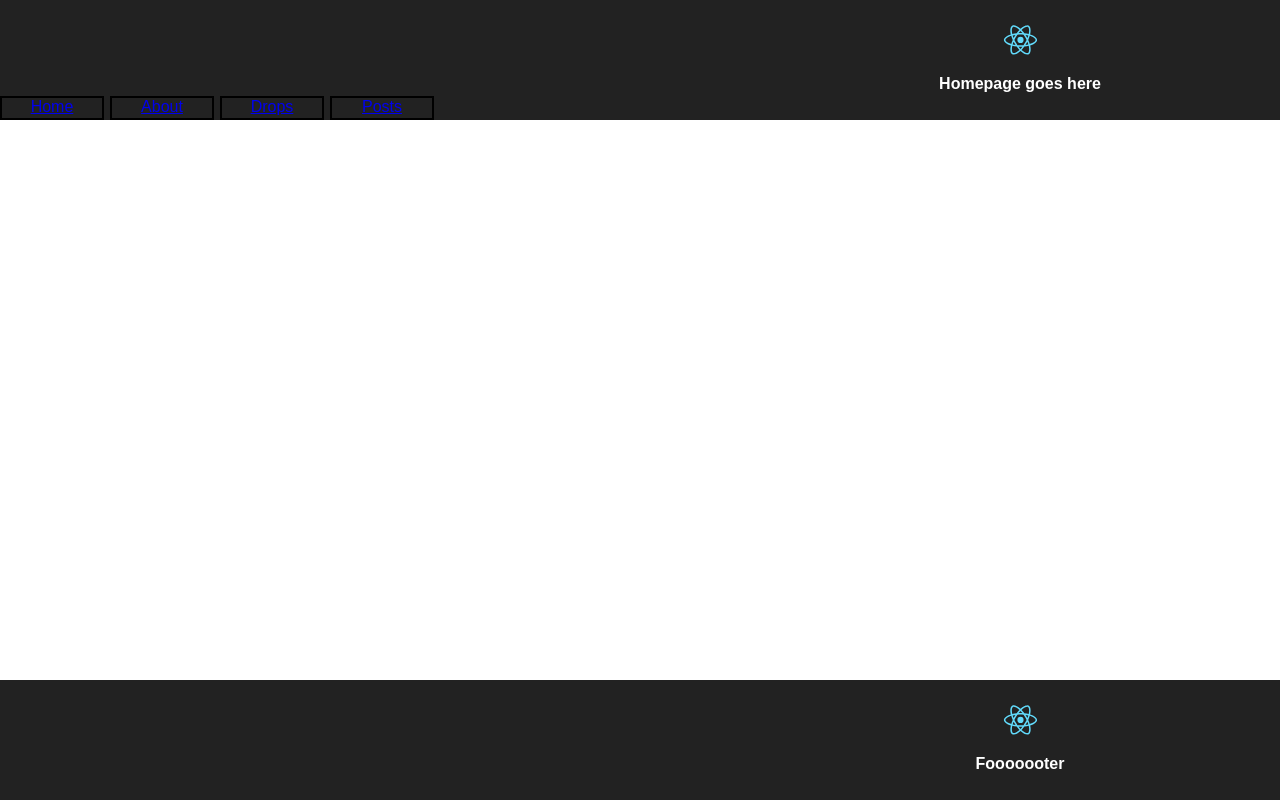
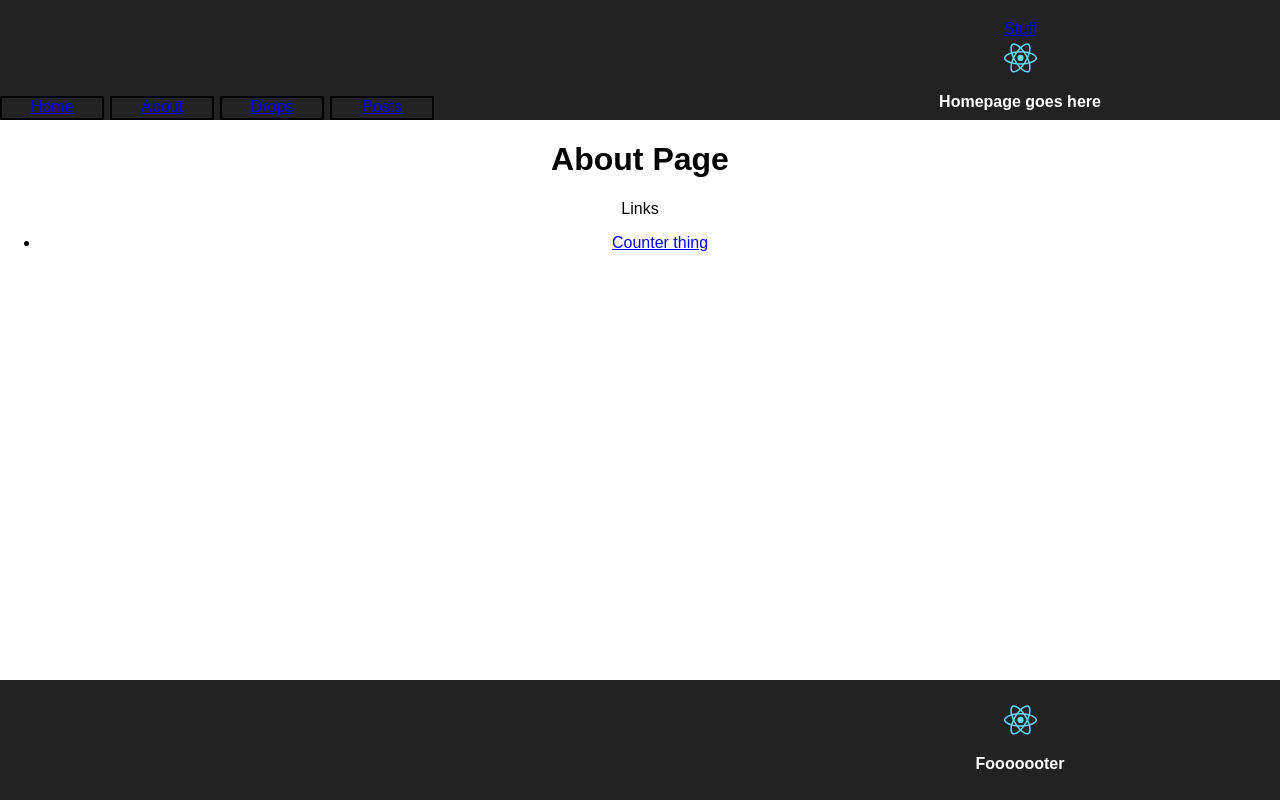
Before and after one commit to tobyjohnston38/test-app, a React (Create React App) app: page /stuff in a window 1280 px wide. Shown: the top 800 px of the page. Built offline with nearby package versions, Linux system fonts and the light colour scheme.

Commit message:
new route for stuff and counter

```diff
--- a/src/App.js
+++ b/src/App.js
@@ -6,6 +6,7 @@ import About from './About'
 import Home from './Home'
 import Drops from './Drops'
 import Posts from './Posts'
+import Stuff from './Stuff'
 
 class App extends Component {
   render() {
@@ -25,6 +26,9 @@ class App extends Component {
         <div className="Posts-header">
           <Link to="/posts">Posts</Link>
         </div>
+        <div className="Stuff-header">
+          <Link to="/stuff">Stuff</Link>
+        </div>
             <img src={logo} className="App-logo" alt="logo" />
             <h1 className="App-title">Homepage goes here</h1>
           </header>
@@ -32,6 +36,7 @@ class App extends Component {
           <Route exact path="/about" component={About} />
           <Route exact path="/drops" component={Drops} />
           <Route exact path="/posts" component={Posts} />
+          <Route exact path="/stuff" component={Stuff} />
           <footer className="App-footer">
             <img src={logo} className="App-logo" alt="logo" />
             <h1 className="footer-message">Fooooooter</h1>
--- /dev/null
+++ b/src/Counter.js
@@ -0,0 +1,15 @@
+import React, { Component } from "react";
+import "./App.css";
+
+class Counter extends Component {
+  render() {
+    return (
+      <div>
+        <h1 className="counter-page">blah</h1>
+        <p className="counter-content">blah</p>
+      </div>
+    );
+  }
+}
+
+export default Counter;
--- /dev/null
+++ b/src/Stuff.js
@@ -0,0 +1,25 @@
+import React, { Component } from "react";
+import { BrowserRouter as Router, Route, Link } from "react-router-dom";
+import "./App.css";
+import Counter from './Counter'
+
+class Stuff extends Component {
+  render() {
+    return (
+      <Router>
+      <div>
+        <h1 className="stuff-page">About Page</h1>
+        <p className="stuff-content">Links</p>
+        <ul>
+          <li>
+            <Link to="/Counter">Counter thing</Link>
+          </li>
+        </ul>
+      </div>
+      <Route exact path="/counter" component={Counter} />
+      </Router>
+    );
+  }
+}
+
+export default Stuff;
```
